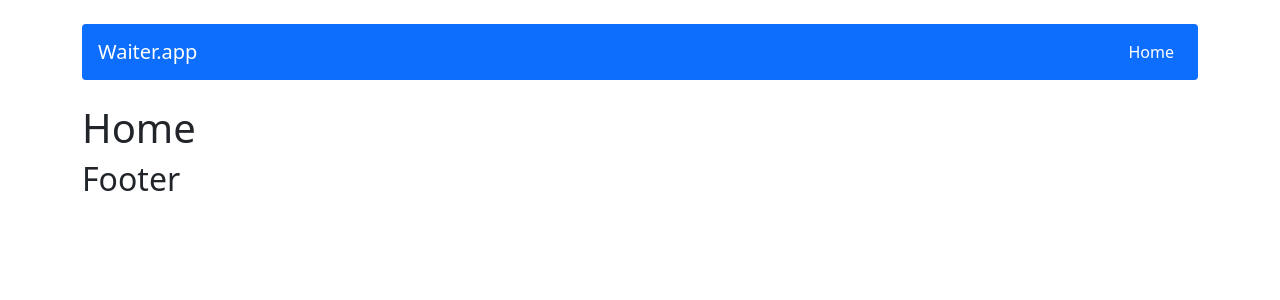
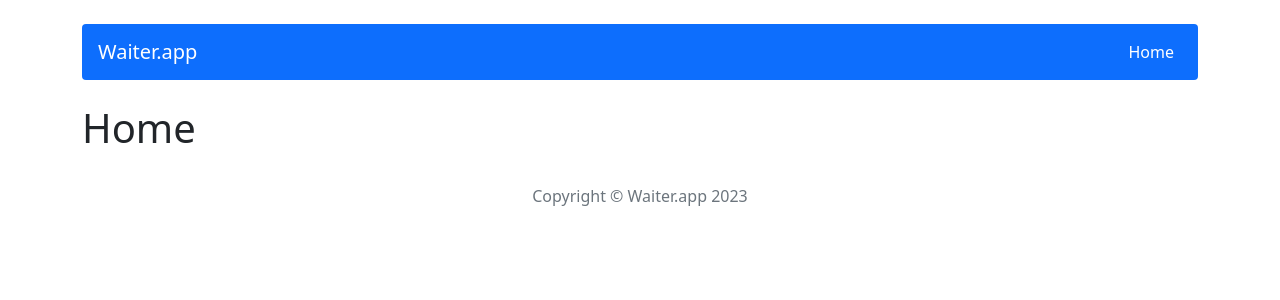
Before and after one commit to Cinamon88/Waiter.App, a React (Create React App) app: page / in a window 1280 px wide. Shown: the top 300 px of the page. Built offline with nearby package versions, Linux system fonts and the light colour scheme.

Commit message:
add Footer style

```diff
--- a/src/components/views/Footer/Footer.js
+++ b/src/components/views/Footer/Footer.js
@@ -1,7 +1,7 @@
 
 const Footer = () => {
     return (
-        <h2>Footer</h2>
+        <div className="text-center text-muted p-4">Copyright &copy; Waiter.app 2023</div>
     );
 };
 
```
